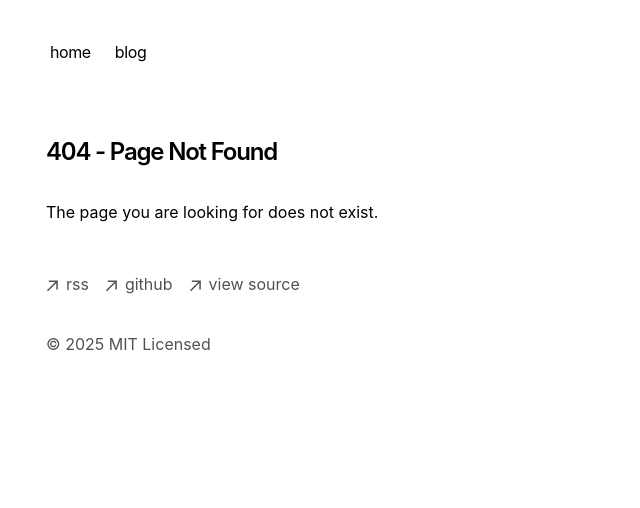
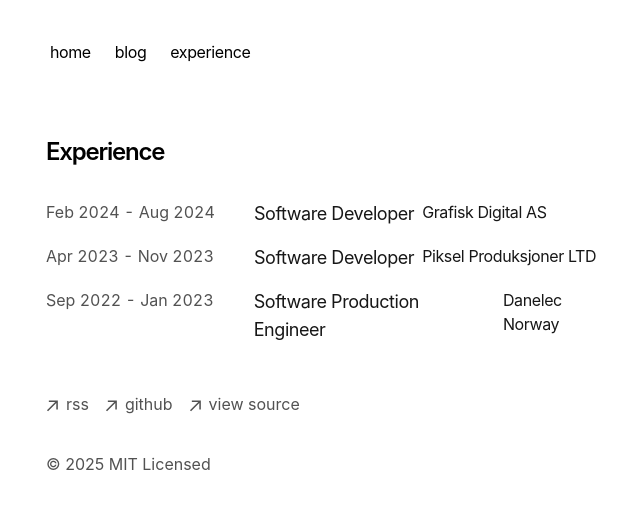
Before and after one commit to alexander-crawford/fluent-react, a Next.js app in the folder porfolio/: page /experience in a window 1280 px wide. Before the commit this address had no page. Shown: the top 508 px of the page, without its empty margins (306-946 px from the left). Built offline with nearby package versions, Linux system fonts and the light colour scheme.

Commit message:
Add experience page

```diff
--- a/porfolio/app/blog/utils.ts
+++ b/porfolio/app/blog/utils.ts
@@ -53,7 +53,11 @@ export function getBlogPosts() {
   return getMDXData(path.join(process.cwd(), 'app', 'blog', 'posts'))
 }
 
-export function formatDate(date: string, includeRelative = false) {
+export function getExperiencePosts() {
+  return getMDXData(path.join(process.cwd(), 'app', 'experience', 'posts'))
+}
+
+export function formatDate(date: string, includeRelative = false, omitDay = false) {
   let currentDate = new Date()
   if (!date.includes('T')) {
     date = `${date}T00:00:00`
@@ -76,11 +80,21 @@ export function formatDate(date: string, includeRelative = false) {
     formattedDate = 'Today'
   }
 
-  let fullDate = targetDate.toLocaleString('en-us', {
-    month: 'long',
-    day: 'numeric',
-    year: 'numeric',
-  })
+  let options;
+  if(omitDay){
+      options = {
+        month: 'short',
+        year: 'numeric',
+      }
+  }else{
+      options = {
+        month: 'long',
+        day: 'numeric',
+        year: 'numeric',
+      }
+  }
+
+  let fullDate = targetDate.toLocaleString('en-us', options)
 
   if (!includeRelative) {
     return fullDate
--- a/porfolio/app/components/nav.tsx
+++ b/porfolio/app/components/nav.tsx
@@ -6,6 +6,9 @@ const navItems = {
   },
   '/blog': {
     name: 'blog',
+  },
+  '/experience ': {
+    name: 'experience',
   },
 }
 
--- a/porfolio/app/components/posts.tsx
+++ b/porfolio/app/components/posts.tsx
@@ -1,5 +1,5 @@
 import Link from 'next/link'
-import { formatDate, getBlogPosts } from 'app/blog/utils'
+import { formatDate, getBlogPosts, getExperiencePosts} from 'app/blog/utils'
 
 export function BlogPosts() {
   let allBlogs = getBlogPosts()
@@ -34,3 +34,42 @@ export function BlogPosts() {
     </div>
   )
 }
+
+export function ExperiencePosts() {
+  let allBlogs = getExperiencePosts()
+
+  return (
+    <div>
+      {allBlogs
+        .sort((a, b) => {
+          if (
+            new Date(a.metadata.started) > new Date(b.metadata.started)
+          ) {
+            return -1
+          }
+          return 1
+        })
+        .map((post) => (
+          <Link
+            key={post.slug}
+            className="flex flex-col space-y-1 mb-4"
+            href={`/experience/${post.slug}`}
+          >
+            <div className="w-full flex flex-col md:flex-row space-x-0 md:space-x-2">
+              <p className="text-neutral-600 dark:text-neutral-400 w-[200px] tabular-nums">
+                <span>{formatDate(post.metadata.started, false, true)}</span>
+                <span> - </span>
+                <span>{formatDate(post.metadata.ended, false, true)}</span>
+              </p>
+              <p className="text-lg text-neutral-900 dark:text-neutral-100 tracking-tight">
+                {post.metadata.title}
+              </p>
+              <p className="text-neutral-900 dark:text-neutral-100 tracking-tight">
+                {post.metadata.company}
+              </p>
+            </div>
+          </Link>
+        ))}
+    </div>
+  )
+}
--- /dev/null
+++ b/porfolio/app/experience/page.tsx
@@ -0,0 +1,15 @@
+import { ExperiencePosts } from 'app/components/posts'
+
+export const metadata = {
+  title: 'Experience',
+  description: 'Work experience and projects',
+}
+
+export default function Page() {
+  return (
+    <section>
+      <h1 className="font-semibold text-2xl mb-8 tracking-tighter">Experience</h1>
+      <ExperiencePosts />
+    </section>
+  )
+}
--- /dev/null
+++ b/porfolio/app/experience/posts/danelec.mdx
@@ -0,0 +1,7 @@
+---
+title: 'Software Production Engineer'
+started: '2022-09-01'
+ended: '2023-01-01'
+company: 'Danelec Norway'
+summary: 'Development and configuration of both new and legacy vessel monitoring systems.'
+---
--- /dev/null
+++ b/porfolio/app/experience/posts/grafisk-digital.mdx
@@ -0,0 +1,7 @@
+---
+title: 'Software Developer'
+started: '2024-02-01'
+ended: '2024-08-01'
+company: 'Grafisk Digital AS'
+summary: 'Development of a self-service portal for sending addressed mail and electronic invoices.Development of a self-service portal for sending addressed mail and electronic invoices.'
+---
--- /dev/null
+++ b/porfolio/app/experience/posts/piksel.mdx
@@ -0,0 +1,7 @@
+---
+title: 'Software Developer'
+started: '2023-04-01'
+ended: '2023-11-01'
+company: 'Piksel Produksjoner LTD'
+summary: 'Development of software that allows for the control of IOT devices via a VR headset using the WebThings API.'
+---
```
